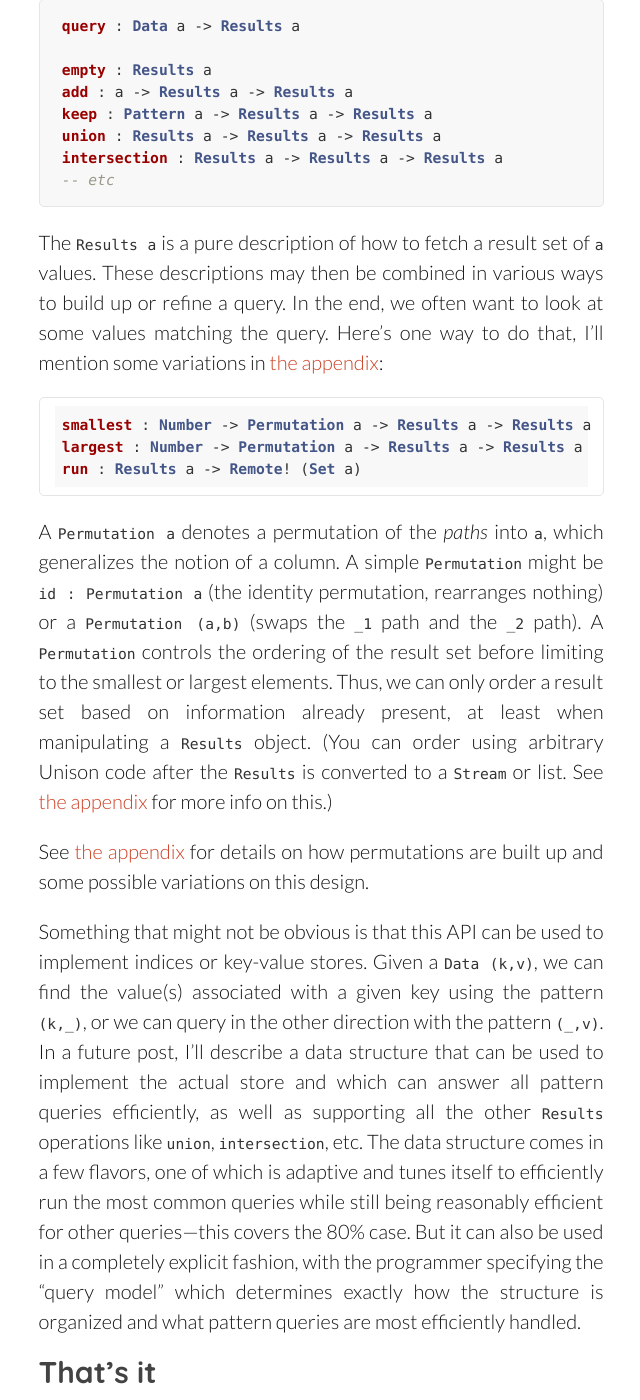
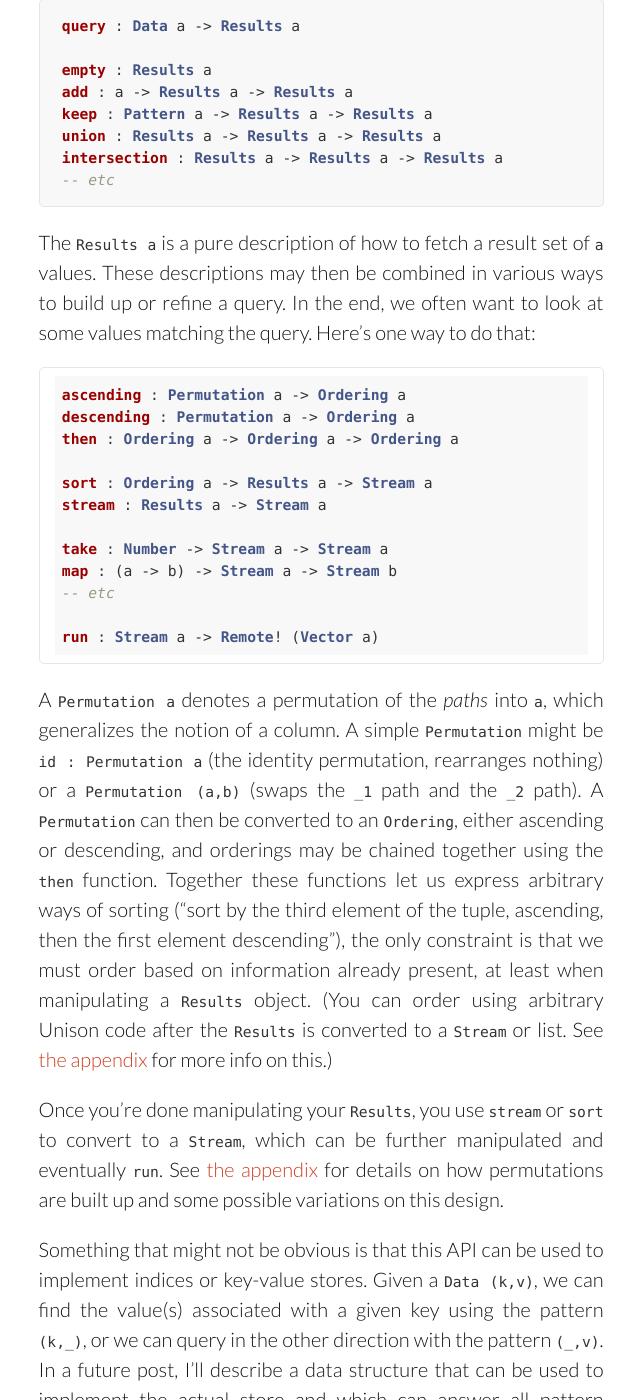
Before and after one commit to unisonweb/oldblog, a Jekyll site: the page built from _posts/2015-12-13-persistent-data-api.markdown, in a window 1280 px wide and 1400 px high, scrolled down 2966 px. Shown: the whole window, without its empty margins (319-959 px from the left). Built offline with Jekyll 4.4.1, drawn with Linux system fonts in a browser that asks for light colours; comment, search, counter and statistics services are not loaded; some of the changed text lies outside the part shown.

Commit message:
Update 2015-12-13-persistent-data-api.markdown

````diff
--- a/_posts/2015-12-13-persistent-data-api.markdown
+++ b/_posts/2015-12-13-persistent-data-api.markdown
@@ -64,17 +64,26 @@ intersection : Results a -> Results a -> Results a
 -- etc
 ```
 
-The `Results a` is a pure description of how to fetch a result set of `a` values. These descriptions may then be combined in various ways to build up or refine a query. In the end, we often want to look at some values matching the query. Here's one way to do that, I'll mention some variations in [the appendix](#appendix):
+The `Results a` is a pure description of how to fetch a result set of `a` values. These descriptions may then be combined in various ways to build up or refine a query. In the end, we often want to look at some values matching the query. Here's one way to do that:
 
 ```
-smallest : Number -> Permutation a -> Results a -> Results a
-largest : Number -> Permutation a -> Results a -> Results a
-run : Results a -> Remote! (Set a)
+ascending : Permutation a -> Ordering a
+descending : Permutation a -> Ordering a
+then : Ordering a -> Ordering a -> Ordering a
+
+sort : Ordering a -> Results a -> Stream a
+stream : Results a -> Stream a
+
+take : Number -> Stream a -> Stream a
+map : (a -> b) -> Stream a -> Stream b
+-- etc
+
+run : Stream a -> Remote! (Vector a)
 ```
 
-A `Permutation a` denotes a permutation of the _paths_ into `a`, which generalizes the notion of a column. A simple `Permutation` might be `id : Permutation a` (the identity permutation, rearranges nothing) or a `Permutation (a,b)` (swaps the `_1` path and the `_2` path). A `Permutation` controls the ordering of the result set before limiting to the smallest or largest elements. Thus, we can only order a result set based on information already present, at least when manipulating a `Results` object. (You can order using arbitrary Unison code after the `Results` is converted to a `Stream` or list. See [the appendix](#appendix) for more info on this.)
+A `Permutation a` denotes a permutation of the _paths_ into `a`, which generalizes the notion of a column. A simple `Permutation` might be `id : Permutation a` (the identity permutation, rearranges nothing) or a `Permutation (a,b)` (swaps the `_1` path and the `_2` path). A `Permutation` can then be converted to an `Ordering`, either ascending or descending, and orderings may be chained together using the `then` function. Together these functions let us express arbitrary ways of sorting ("sort by the third element of the tuple, ascending, then the first element descending"), the only constraint is that we must order based on information already present, at least when manipulating a `Results` object. (You can order using arbitrary Unison code after the `Results` is converted to a `Stream` or list. See [the appendix](#appendix) for more info on this.)
 
-See [the appendix](#appendix) for details on how permutations are built up and some possible variations on this design.
+Once you're done manipulating your `Results`, you use `stream` or `sort` to convert to a `Stream`, which can be further manipulated and eventually `run`. See [the appendix](#appendix) for details on how permutations are built up and some possible variations on this design.
 
 Something that might not be obvious is that this API can be used to implement indices or key-value stores. Given a `Data (k,v)`, we can find the value(s) associated with a given key using the pattern `(k,_)`, or we can query in the other direction with the pattern `(_,v)`. In a future post, I'll describe a data structure that can be used to implement the actual store and which can answer all pattern queries efficiently, as well as supporting all the other `Results` operations like `union`, `intersection`, etc. The data structure comes in a few flavors, one of which is adaptive and tunes itself to efficiently run the most common queries while still being reasonably efficient for other queries---this covers the 80% case. But it can also be used in a completely explicit fashion, with the programmer specifying the "query model" which determines exactly how the structure is organized and what pattern queries are most efficiently handled.
 
@@ -119,22 +128,6 @@ _2 : Path (a,b) b
 swap _1 _2 : Permutation (a,b)
 ```
 
-I'll mention a small variation---the current `Permutation` doesn't have any way to specify that a particular 'column' (path) should be sorted in descending rather than ascending order. We can fix this with another data type, `Ordering a`:
-
-```Haskell
-ascending : Permutation a -> Ordering a
--- Flip the ordering for a path
-invert : Path a b -> Ordering a -> Ordering a
-compose : Ordering a -> Ordering a -> Ordering a
-
--- usage
-limit : Number -> Ordering a -> Results a -> Results a
-
--- Limit the results to the first 10 elements,
--- ordered by `b`, ascending, then `a`, descending
-limit 10 (invert _1 (ascending (swap _1 _2))) : Results (a,b) -> Results (a,b)
-```
-
 #### Joins
 
 A similar idea can be used for expressing joins:
````
